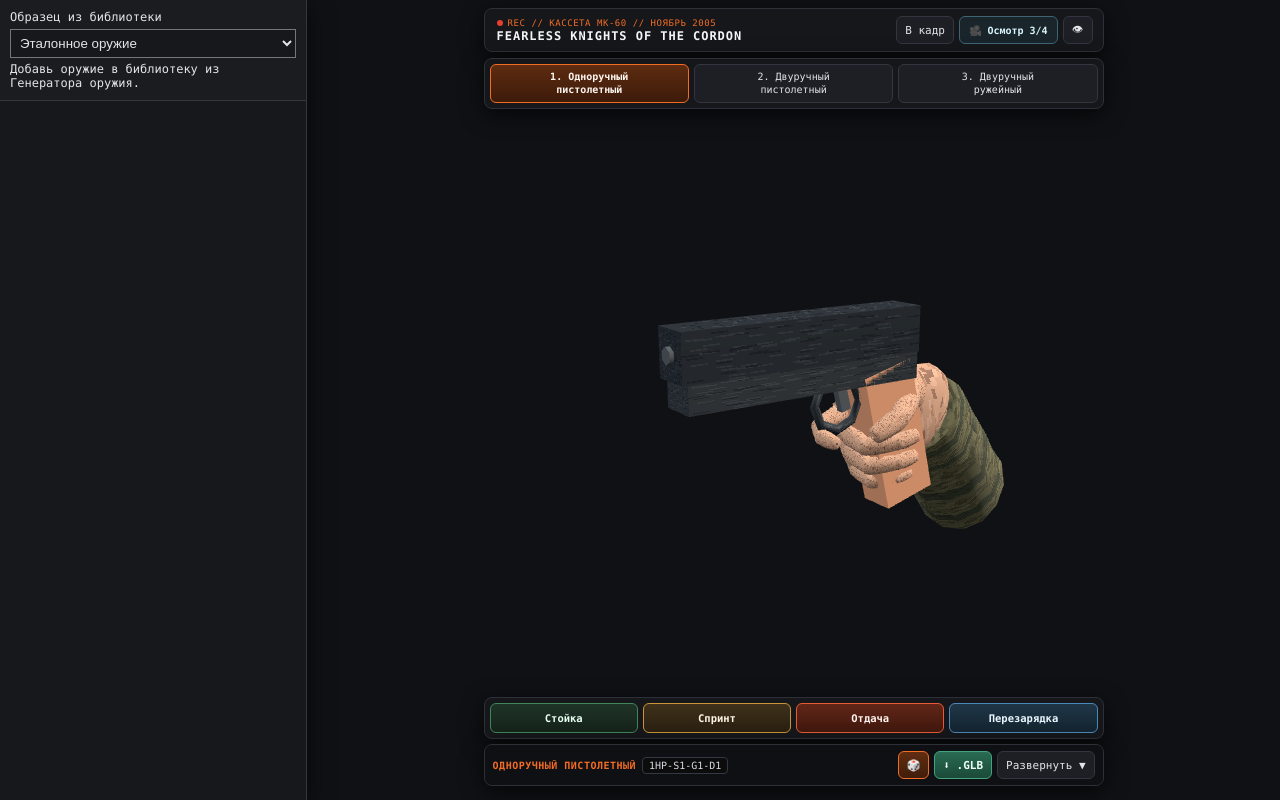
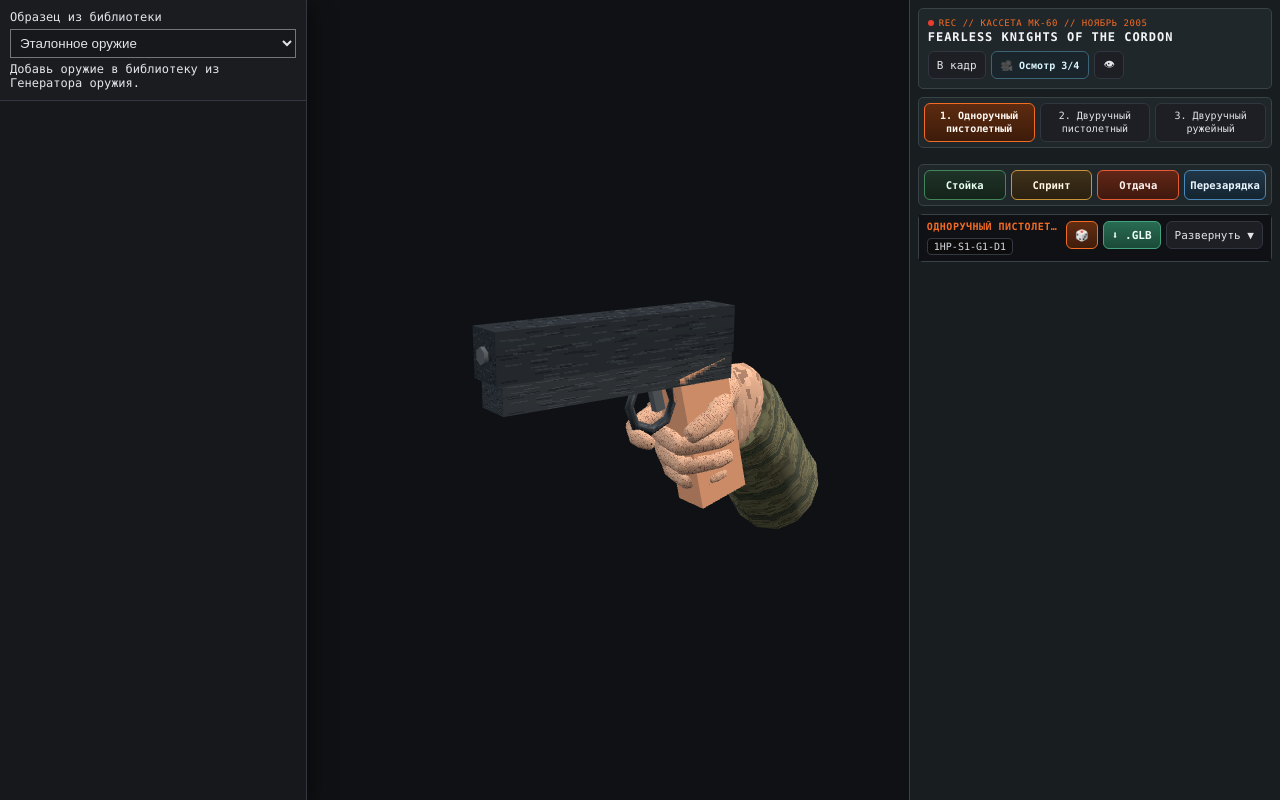
Before and after one commit to blacklambcult/chernozerye, a plain HTML site: page site/arms/index.html in a window 1280 px wide. Drawn offline with nearby package versions, Linux system fonts and the light colour scheme.

Commit message:
arms: move presentation controls beside actual-size preview

```diff
--- a/site/arms/index.html
+++ b/site/arms/index.html
@@ -731,8 +731,9 @@ body.ui-hidden #library-workspace { display:none; }
     .bottom-stack { padding-bottom:0; }
 }
 </style>
+    <link rel="stylesheet" href="../studio/generator-workbench.css?v=1">
 </head>
-<body>
+<body class="generator-workbench gen-with-library">
     <!-- Fullscreen 3D Canvas -->
     <div id="viewport">
         <canvas id="gl-canvas"></canvas>
```
